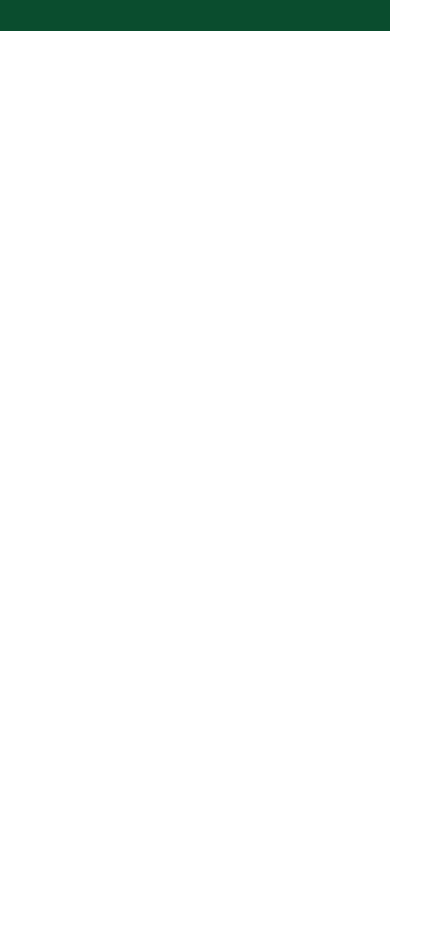
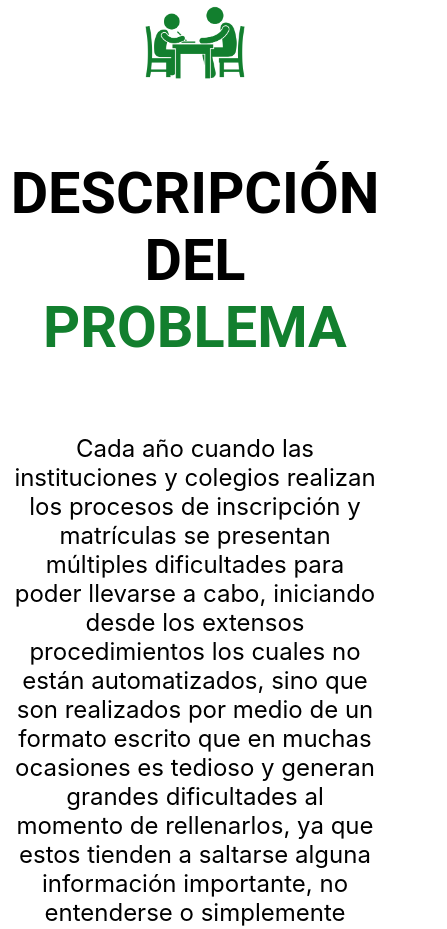
Before and after one commit to Fleesin/IMEE-project, a React (Vite) app: page / in a window 390 px wide. Shown: the part 1061-1990 px from the top of the page, 447 px wide, since content can reach past the window. Before the commit the page ends 1092 px from the top, so only its background shows below. Built offline with nearby package versions, Linux system fonts and the light colour scheme.

Commit message:
home view 2

```diff
--- a/src/components/Views/Home.css
+++ b/src/components/Views/Home.css
@@ -1,9 +1,9 @@
 section{
-  min-height: 100vh;
+  min-height: 70vh;
   padding: 0 9%;
   padding-bottom: 2rem;
 }
-
+.inicio2,
 .inicio{
   display: flex;
   align-items: center;
@@ -16,18 +16,22 @@ section{
   animation: float 3s linear infinite;
 }
 
+.inicio2 .image2 img{
+  width: 40vw;
+}
+.inicio2 .content h3,
 .inicio .content h3{
   font-family: Roboto;
   font-size: 3.5rem;
   color: black;
   text-transform: uppercase;
 }
-
+.inicio2 .content h3 span,
 .inicio .content h3 span{
   color: rgb(18,127,46);
   text-transform: uppercase;
 }
-
+.inicio2 .content p,
 .inicio .content p{
   font-size: 1.7rem;
   color: black;
@@ -42,3 +46,39 @@ section{
     transform: translateY(-3.5rem);
   }
 }
+
+@media (max-width:768px) {
+  .inicio{
+    flex-flow: column-reverse;
+  }
+
+  .inicio .image img{
+    width: 100%;
+  }
+
+  .inicio .content h3{
+    font-size: 3.6rem;
+  }
+
+  .inicio .content p{
+    font-size: 1.5rem;
+  }
+}
+
+@media (max-width:768px) {
+  .inicio2{
+    flex-flow: column;
+  }
+
+  .inicio2 .image img{
+    width: 100%;
+  }
+
+  .inicio2 .content h3{
+    font-size: 3.6rem;
+  }
+
+  .inicio2 .content p{
+    font-size: 1.5rem;
+  }
+}
--- a/src/components/Views/Home.jsx
+++ b/src/components/Views/Home.jsx
@@ -18,6 +18,24 @@ const Home = () =>{
             <div class="image">
                 <img src="/IMEE-verde.png"/>
             </div>
+
+        </section>
+        <section class="inicio2" id="inicio2">
+
+        <div class="image2">
+                    <img src="/matriculando.png"/>
+                </div>
+            <div class="content">
+                <h3>Descripción del <span>problema</span></h3>
+                <p>
+                    Cada año cuando las instituciones y colegios realizan los procesos de inscripción y matrículas se
+                    presentan múltiples dificultades para poder llevarse a cabo, iniciando desde los extensos
+                    procedimientos los cuales no están automatizados, sino que son realizados por medio de un formato escrito
+                    que en muchas ocasiones es tedioso y generan grandes dificultades al momento de rellenarlos,
+                    ya que estos tienden a saltarse alguna información importante, no entenderse o simplemente como son documentos
+                    físicos estos tienden a extraviarse y recibir algunos daños.
+                </p>
+            </div>
         </section>
         </>
     )
```
Also changed, not shown: public/IMEE-verde.png, public/matriculando.png (added).
